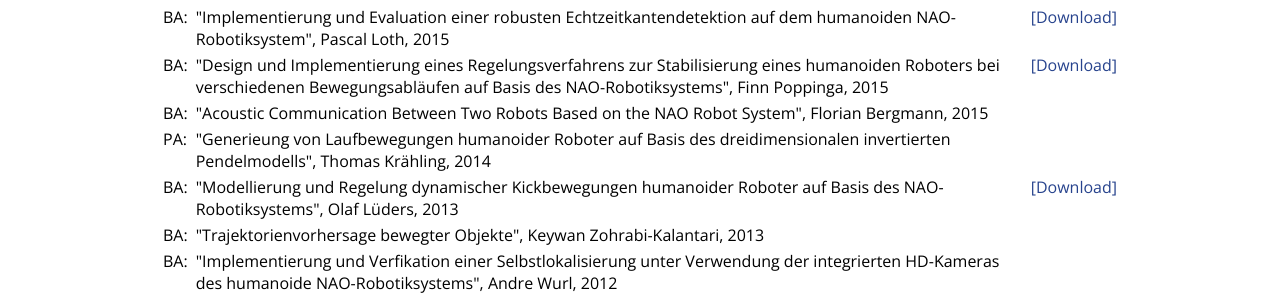
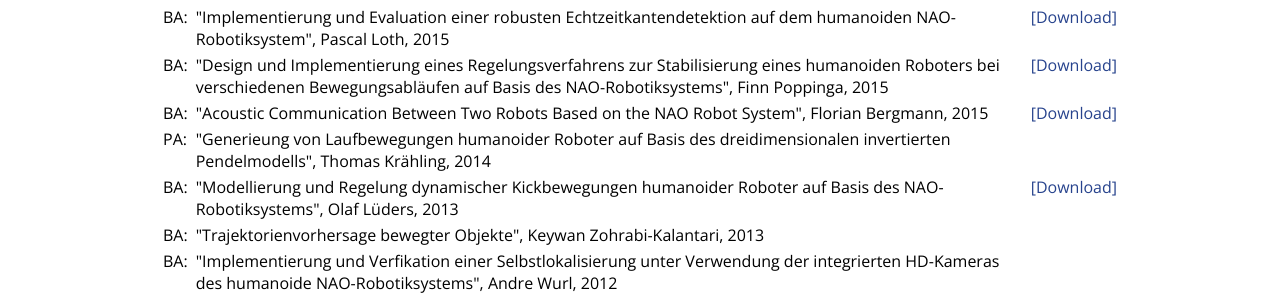
Before and after one commit to HULKs/hulks.github.io, a Jekyll site: the page built from teamhulks/publications.html, in a window 1280 px wide and 900 px high, scrolled down 639 px. Shown: the part 158-454 px from the top of the window. Built offline with Jekyll 4.4.1, drawn with Linux system fonts in a browser that asks for light colours.

Commit message:
Add Download option for Florian's Thesis

```diff
--- a/teamhulks/publications.html
+++ b/teamhulks/publications.html
@@ -81,7 +81,7 @@
       <tr>
         <td valign="top">BA:</td>
         <td>"Acoustic Communication Between Two Robots Based on the NAO Robot System", Florian Bergmann, 2015</td>
-        <td valign="top"></td>
+        <td valign="top"><a href="{{site.path}}/_files/BA_Florian-Bergmann.pdf" target="_blank">[Download]</a></td>
       </tr>
       <tr>
         <td valign="top">PA:</td>
```
